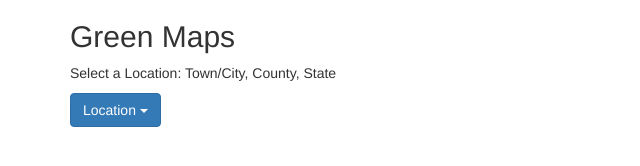
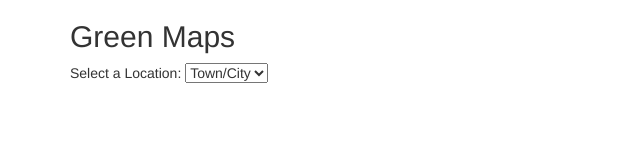
Before and after one commit to sudoVlad/WindMaps, a plain HTML site: page index.html in a window 1280 px wide. Shown: the whole page, without its empty margins (0-640 px from the left). Drawn offline with nearby package versions, Linux system fonts and the light colour scheme.

Commit message:
changed arefs to options

```diff
--- a/index.html
+++ b/index.html
@@ -10,17 +10,15 @@
 
 <div class="container">
   <h2>Green Maps</h2>
-  <p>Select a Location: Town/City, County, State</p>
 
-  <div class="dropdown">
-    <button class="btn btn-primary dropdown-toggle" type="button" data-toggle="dropdown">Location
-    <span class="caret"></span></button>
-    <ul class="dropdown-menu">
-      <li><a href="#">City/Town</a></li>
-      <li><a href="#">County</a></li>
-      <li><a href="#">State</a></li>
-    </ul>
-  </div>
+<form>Select a Location:
+
+<select>Select a Location
+	<option value="town/city">Town/City</option>
+	<option value="county">County</option>
+	<option value="state">State</option>
+</select>
+</form>
 
 </div>
 
```
Also changed, not shown: 1 other file.
